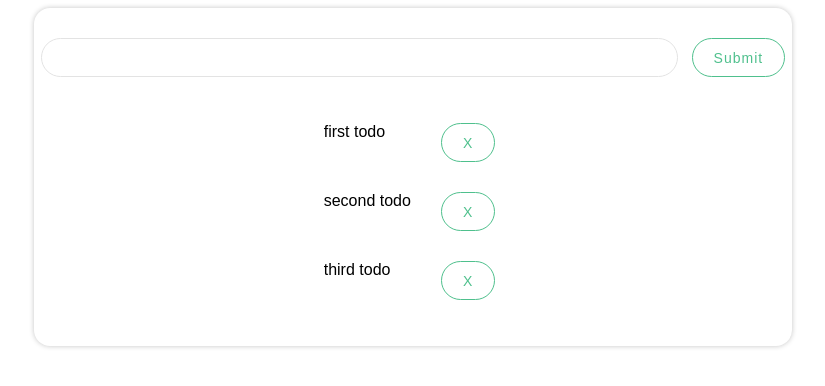
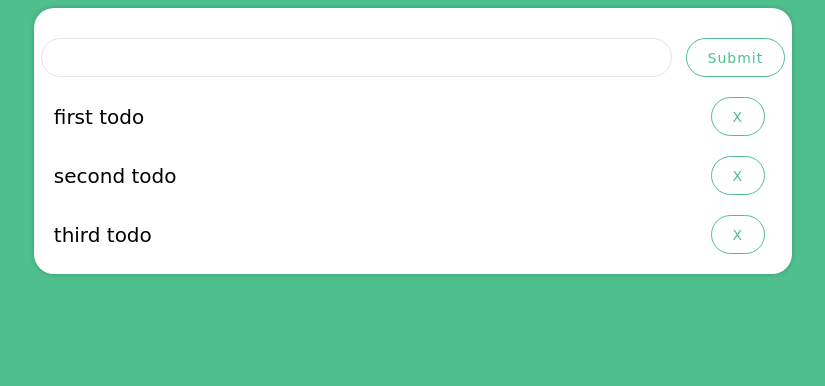
Before and after one commit to GSG-G8/Ali-Todo-app, a website: page skeleton/index.html in a window 1280 px wide. Shown: the whole page, without its empty margins (227-1052 px from the left). Drawn offline with Linux system fonts and the light colour scheme.

Commit message:
fixed style relates #10

```diff
--- a/skeleton/index.html
+++ b/skeleton/index.html
@@ -2,10 +2,11 @@
 <html>
   <head>
     <meta charset="utf-8" />
-    <title>tdd todo</title>
+    <title>Ali todo</title>
     <link rel="stylesheet" href="./style.css" />
   </head>
   <body>
+
     <div class="box-container">
       <form id="add-todo">
         <input type="text" name="description" value="" id="input-value"/>
--- a/skeleton/style.css
+++ b/skeleton/style.css
@@ -1,8 +1,13 @@
 * {
-  font-family: sans-serif;
-  font-size: 16px;
+  font-family: cursive;
+  font-size: 20px;
   box-sizing: border-box;
   scroll-behavior: smooth;
+  padding: 0;
+
+}
+body{
+  background-color: #4fc08d;
 }
 .box-container {
     margin: 0 auto;
@@ -14,11 +19,6 @@
     overflow: hidden;
     box-shadow: 0 0 5px rgba(25,25,25,.25);
 
-}
-#todo-container {
-  display: flex;
-  align-items: center;
-  justify-content: center;
 }
 #add-todo {
   display: flex;
@@ -37,7 +37,6 @@ button, #sub-btn {
     letter-spacing: 1px;
     color: #4fc08d;
     border: #4fc08d 1px solid;
-    transition: 250ms ease-out;
     outline: none;
 
 }
@@ -57,6 +56,7 @@ button:hover {
     color: #fff;
     background: #4fc08d;
   cursor: pointer;
+
 }
 
 #input-value{
@@ -66,21 +66,18 @@ button:hover {
     border-radius: 2em;
     padding: 0.75em 1.5em;
     background: none;
-    font-family: "Source Sans Pro", sans-serif;
+    font-family: cursive, sans-serif;
     border: #e3e3e3 1px solid;
-    -webkit-transition: border 250ms ease-out;
-    transition: border 250ms ease-out;
     outline: none;
 }
 #input-value:focus {
     border: #4fc08d 1px solid;
     outline: none;
 }
-li{
-    display: flex;
-    justify-content: space-between;
-    flex-direction: flex-start;
-    margin: 30px;
+.todo{
+  height: 100%;
+  width: 100%;
+  margin-right: 5px;
 }
 .done {
   text-decoration: line-through;
@@ -88,3 +85,10 @@ li{
   list-style: none;
   text-decoration: line-through;
 }
+li{
+  list-style: none;
+  display: flex;
+  justify-content: space-around;
+  align-items: center;
+  margin: 20px;
+}
```
